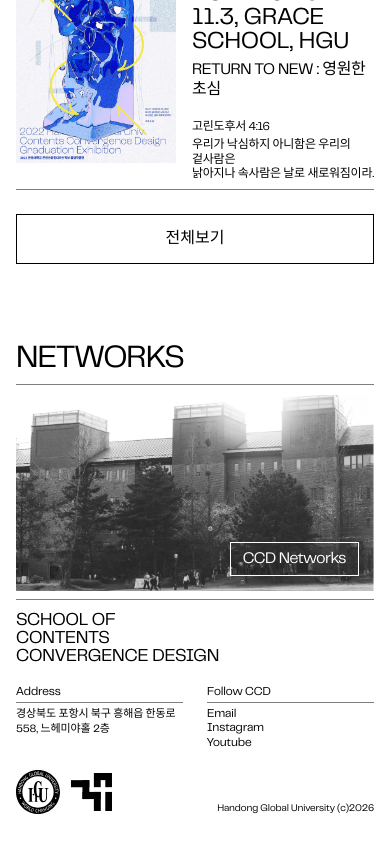
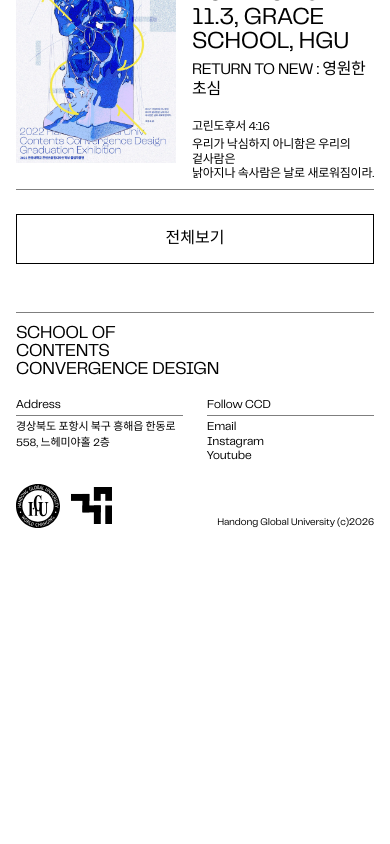
Before and after one commit to handong-ccd/hgu-ccd, a Next.js app: page / in a window 390 px wide. Shown: the part 7948-8792 px from the top of the page. After the commit the page ends 8506 px from the top, so only its background shows below. Built offline with nearby package versions, Linux system fonts and the light colour scheme; a web font is replaced by a local one.

Commit message:
fix : 모바일 메인 Networks 섹션 제거

```diff
--- a/src/app/page.tsx
+++ b/src/app/page.tsx
@@ -7,7 +7,6 @@
 import { Faculties } from "@/components/sections/Faculties";
 import { Hero } from "@/components/sections/Hero";
 import { Intro } from "@/components/sections/Intro";
-import { Networks } from "@/components/sections/Networks";
 
 export default function Home() {
   return (
@@ -28,10 +27,6 @@
           <Container className="pt-10 pb-10 md:pt-0 md:pb-[100px]">
             <Exhibition />
           </Container>
-          {/* Figma: PC(6:328)는 NETWORKS 섹션 숨김, 모바일(6:2071)은 유지 */}
-          <Container className="pt-10 md:pt-0 lg:hidden">
-            <Networks />
-          </Container>
         </div>
       </main>
       <Footer />
--- a/src/components/sections/Networks.tsx
+++ /dev/null
@@ -1,26 +0,0 @@
-import Image from "next/image";
-import Link from "next/link";
-import { NETWORKS_HREF } from "@/data/site";
-import { SectionHeading } from "@/components/ui/SectionHeading";
-
-export function Networks() {
-  return (
-    <section aria-labelledby="networks" className="scroll-mt-4">
-      <Link href={NETWORKS_HREF} className="group flex flex-col gap-2.5">
-        <SectionHeading id="networks" title="NETWORKS" />
-        <div className="relative aspect-[370/202] w-full overflow-hidden md:aspect-[1579/594]">
-          <Image
-            src="/images/common/networks.png"
-            alt="한동대학교 느헤미야홀 전경"
-            fill
-            sizes="(min-width: 1280px) 1579px, 100vw"
-            className="object-cover object-center md:object-[50%_10%] transition-transform duration-700 group-hover:scale-[1.02]"
-          />
-          <span className="absolute right-[15px] bottom-[15px] border border-white px-3 py-2 font-telegraf text-[16px] leading-none tracking-[-0.03em] text-white md:right-10 md:bottom-[35px] md:text-[24px]">
-            CCD Networks
-          </span>
-        </div>
-      </Link>
-    </section>
-  );
-}
```
